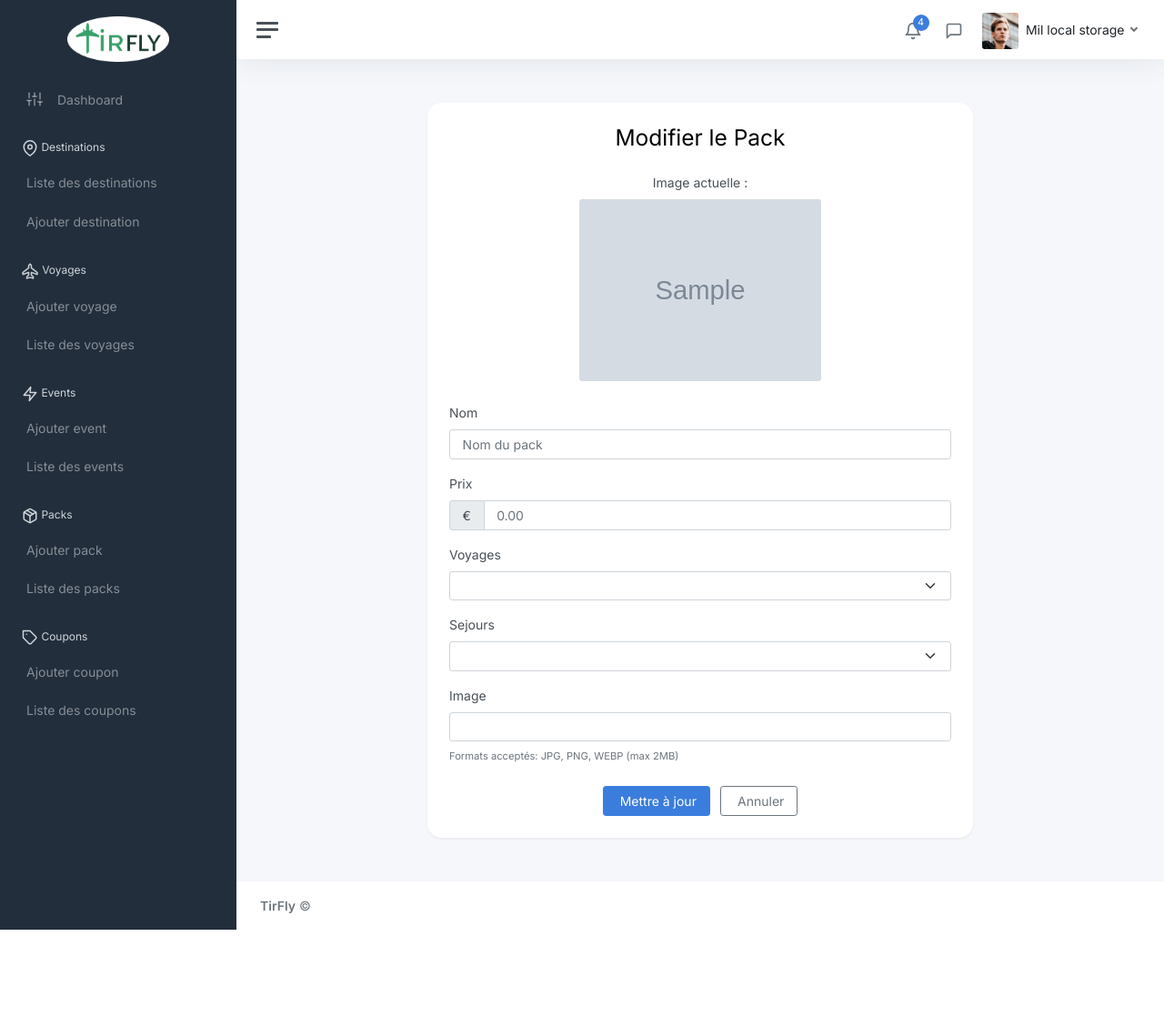
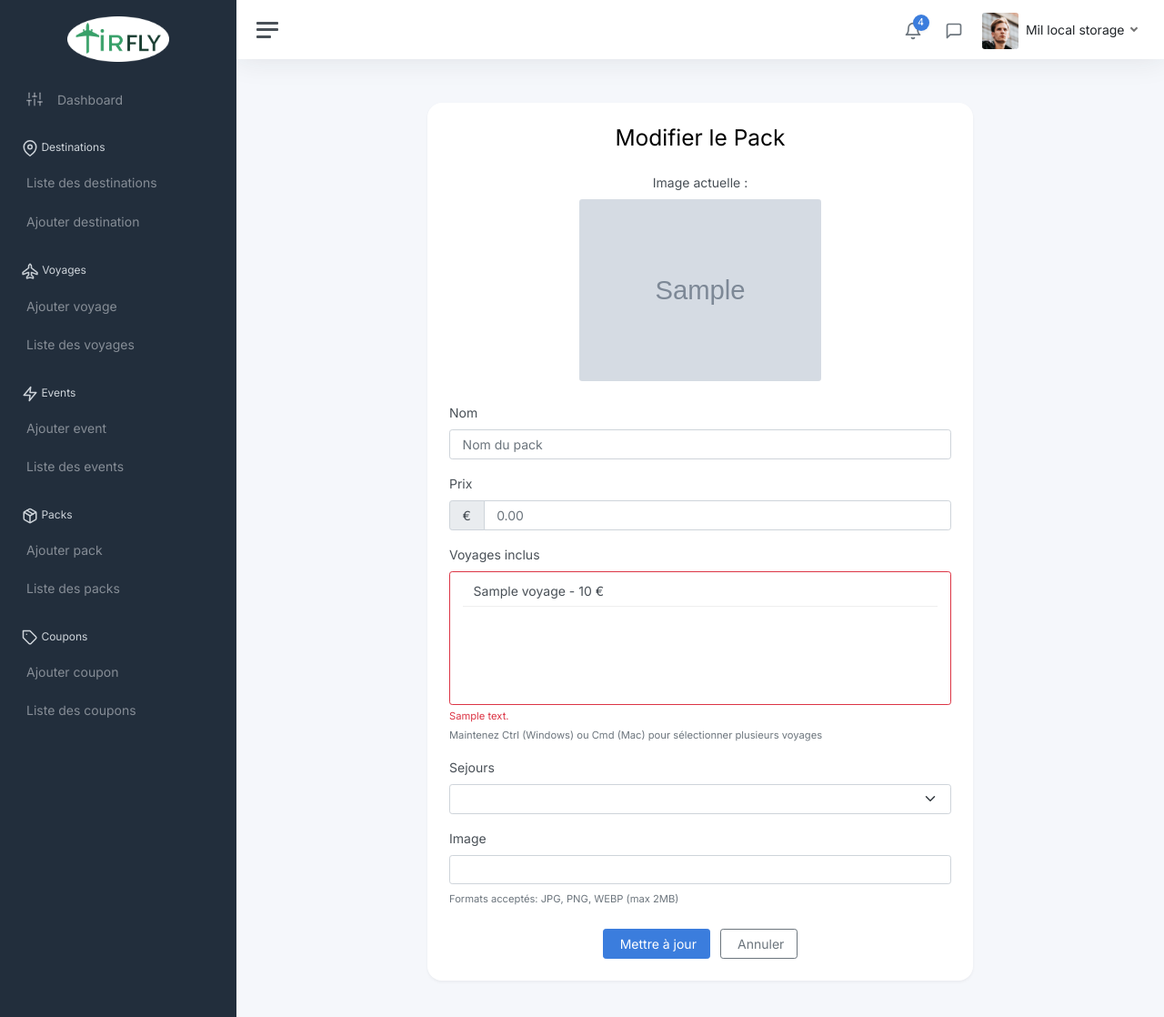
Before and after one commit to Koussay-Akchi/tirfly-web, a Symfony app: template templates/pack/edit.html.twig in a window 1280 px wide. Shown: the top 1118 px of the page at 91% size. Before the commit the page ends 1022 px from the top, so only its background shows below. Run offline with Twig, Linux system fonts and the light colour scheme; the template is opened without the code that fills it: most values are stand-ins (such as "Sample title", 1, 10 or a date in 2020); grey boxes marked "Sample" are stand-in pictures; form fields are guessed from the names that the template uses; some libraries are stand-ins or nearby versions.

Commit message:
modif ajout pack liste voy selecti

```diff
--- a/templates/pack/edit.html.twig
+++ b/templates/pack/edit.html.twig
@@ -43,15 +43,40 @@
                 </div>
             </div>
 
-            <div class="form-group mb-3">
-                {{ form_label(form.voyages, null, {'label_attr': {'class': 'form-label'}}) }}
-                {{ form_widget(form.voyages, {'attr': {
-                    'class': 'form-select ' ~ (form.voyages.vars.errors|length ? 'is-invalid' : '')
-                }}) }}
-                <div class="invalid-feedback">
-                    {{ form_errors(form.voyages) }}
-                </div>
-            </div>
+
+
+
+
+
+<div class="form-group mb-3">
+    <label for="pack_voyages" class="form-label required">Voyages inclus</label>
+    <select id="pack_voyages"
+            name="pack[voyages][]"
+            multiple="multiple"
+            class="form-select {% if form.voyages.vars.errors|length > 0 %}is-invalid{% endif %}"
+            required>
+        {% for voyage in voyages %}
+            <option value="{{ voyage.id }}"
+                    {% if voyage.id in selectedVoyageIds %}selected{% endif %}>
+                {{ voyage.nom }} - {{ voyage.prix }} €
+            </option>
+        {% endfor %}
+    </select>
+    {% if form.voyages.vars.errors|length > 0 %}
+        <div class="invalid-feedback">
+            {% for error in form.voyages.vars.errors %}
+                <div>{{ error.message }}</div>
+            {% endfor %}
+        </div>
+    {% endif %}
+    <small class="form-text text-muted">Maintenez Ctrl (Windows) ou Cmd (Mac) pour sélectionner plusieurs voyages</small>
+</div>
+
+
+
+
+
+
 
             <div class="form-group mb-3">
                 {{ form_label(form.sejours, null, {'label_attr': {'class': 'form-label'}}) }}
@@ -78,16 +103,27 @@
                 <button type="submit" class="btn btn-primary me-2">
                     <i class="fas fa-save me-1"></i> Mettre à jour
                 </button>
-                <a href="{{ path('app_pack_index') }}" class="btn btn-outline-secondary">
+                <a href="{{ path('admin_pack_list') }}" class="btn btn-outline-secondary">
                     <i class="fas fa-arrow-left me-1"></i> Annuler
                 </a>
             </div>
 
-            {{ form_end(form) }}
+            {{ form_end(form, {'render_rest': false}) }}
         </div>
     </div>
 
     <style>
+        .form-select-multiple {
+            height: auto;
+            min-height: 120px;
+        }
+        .form-select option {
+            padding: 8px 12px;
+            border-bottom: 1px solid #eee;
+        }
+        .form-select option:hover {
+            background-color: #f8f9fa;
+        }
         .form-control:focus, .form-select:focus {
             border-color: #86b7fe;
             box-shadow: 0 0 0 0.25rem rgba(13, 110, 253, 0.25);
@@ -106,19 +142,14 @@
             border-color: #dc3545;
             box-shadow: 0 0 0 0.25rem rgba(220, 53, 69, 0.25);
         }
-        .form-select-multiple {
-            height: auto;
-            min-height: 120px;
-        }
     </style>
 
     <script>
-        // Script pour améliorer l'expérience utilisateur
         document.addEventListener('DOMContentLoaded', function() {
-            // Ajout d'une classe aux selects multiples pour mieux les styliser
             const multiSelects = document.querySelectorAll('select[multiple]');
             multiSelects.forEach(select => {
                 select.classList.add('form-select-multiple');
+                select.setAttribute('data-placeholder', 'Sélectionnez un ou plusieurs voyages');
             });
         });
     </script>
```
Also changed, not shown: src/Controller/PackController.php (+62 -21 lines), src/Form/PackType.php (+9 -4 lines), src/Repository/VoyageRepository.php (+7 -0 lines), templates/pack/new.html.twig (+6 -2 lines), public/uploads/packs/ccccccccccc-67f2a0f47fe84-67f3f3f081021-67fa061e22f44.jpg (added), public/uploads/packs/ccccccccccc-67f9c6cc9af1e-67fa06d839364.jpg (added), public/uploads/packs/images-67f9c0294bd87-67f9f5a79c4e7.jpg (added), public/uploads/packs/pack-67f29e3f7eaab-67f3c75c764cf-67fa058291c6a.png (added).
